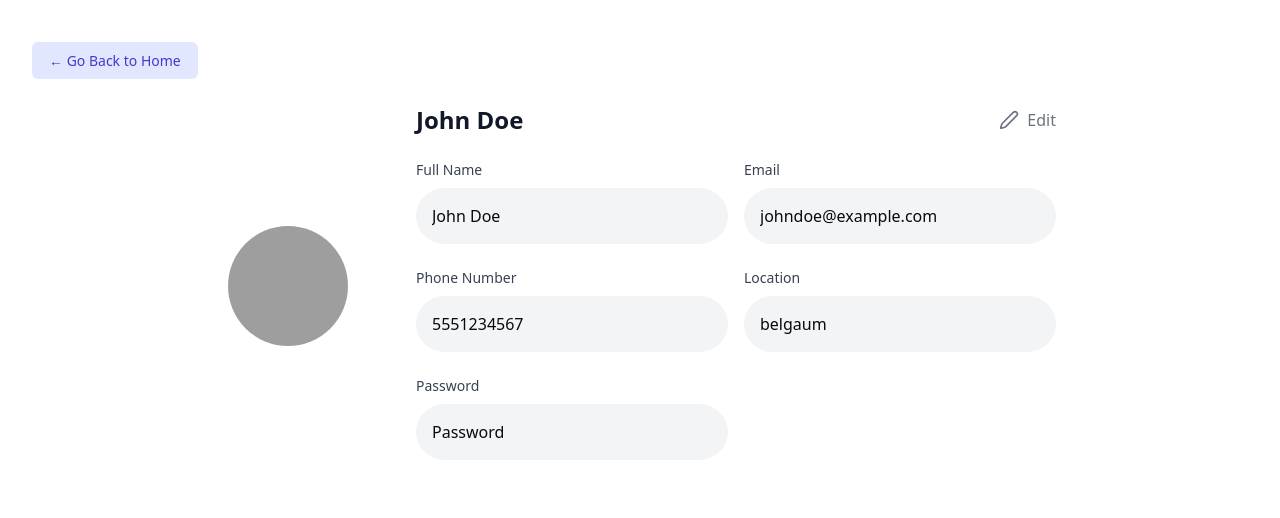
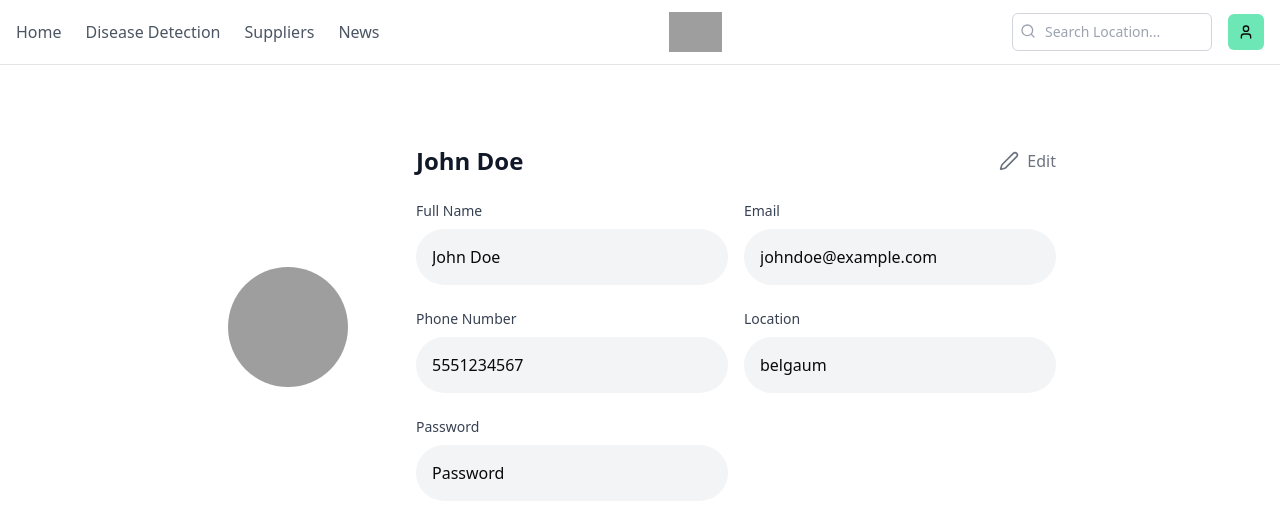
Before and after one commit to vinayrajaikar/FarmEase, a React (Vite) app in the folder client/: page /profile in a window 1280 px wide. Shown: the top 518 px of the page. Built offline with nearby package versions, Linux system fonts and the light colour scheme; grey boxes are pictures that could not be loaded.

Commit message:
minor tweaks

```diff
--- a/client/src/App.jsx
+++ b/client/src/App.jsx
@@ -15,7 +15,7 @@ function AppContent() {
   const location = useLocation();
 
   // List of routes where NavBar should be hidden
-  const hiddenNavBarRoutes = ['/', '/farmer-registration', '/supplier-registration', '/profile'];
+  const hiddenNavBarRoutes = ['/', '/farmer-registration', '/supplier-registration'];
 
   return (
     <div className="App">
--- a/client/src/Pages/ProfilePage.jsx
+++ b/client/src/Pages/ProfilePage.jsx
@@ -1,5 +1,4 @@
 import React, { useState, useRef } from "react";
-import { Link } from "react-router-dom";
 import { Edit2 } from "lucide-react";
 
 const UserProfile = () => {
@@ -53,12 +52,7 @@ const UserProfile = () => {
   return (
     <div className="min-h-screen py-12 px-4 sm:px-6 lg:px-8">
     <div className="justify-start">
-              <Link
-                to="/home"
-                className=" px-4 py-2 border border-transparent text-sm font-medium rounded-md text-indigo-700 bg-indigo-100 hover:bg-indigo-200 focus:outline-none focus:ring-2 focus:ring-offset-2 focus:ring-indigo-500"
-              >
-                ← Go Back to Home
-              </Link>
+
             </div>
       <div className="max-w-4xl mx-auto bg-white rounded-xl overflow-hidden">
         <div className="md:flex">
```
Also changed, not shown: client/src/Pages/CropDetailPage.jsx (added).
